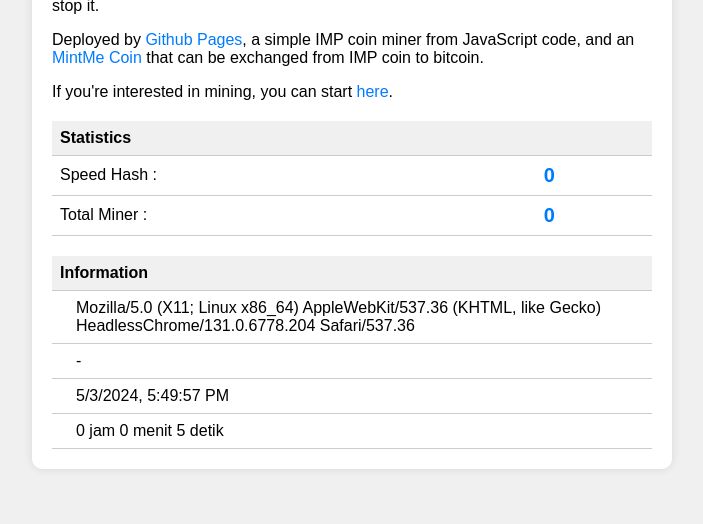
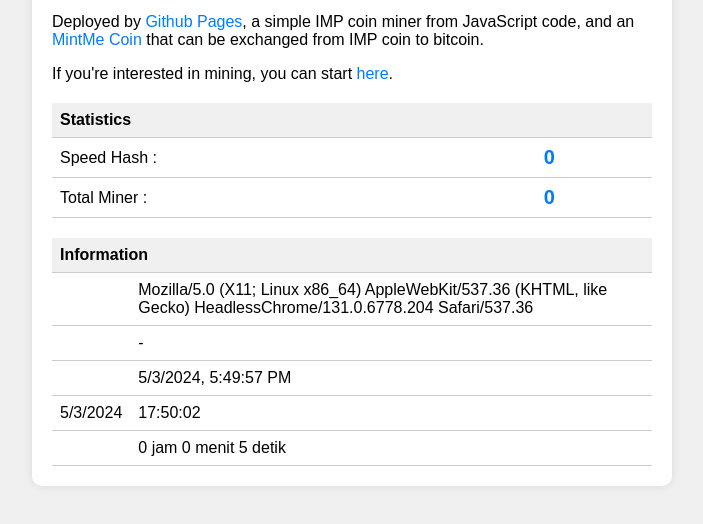
Before and after one commit to AntiHero-ID/AntiHero-ID-antihero-id.github.io-cryptomining, a plain HTML site: page index.html in a window 1280 px wide. Shown: the part 226-750 px from the top of the page, without its empty margins (288-991 px from the left). Drawn offline with Linux system fonts and the light colour scheme; no server answers; a script that the page names is missing.

Commit message:
Update index.html

```diff
--- a/index.html
+++ b/index.html
@@ -122,11 +122,11 @@
                 </tr>
                 <tr>
                     <td>Speed Hash :</td>
-                    <td><span id="speedValue" class="hash-value">0</span> </td>
+                    <td><span id="speedValue" class="hash-value">0</span></td>
                 </tr>
                 <tr>
                     <td>Total Miner :</td>
-                    <td><span id="totalValue" class="hash-value">0</span> </td>
+                    <td><span id="totalValue" class="hash-value">0</span></td>
                 </tr>
             </table>
             <table class="hash-table">
@@ -144,6 +144,10 @@
                 <tr>
                     <td></td>
                     <td><span id="startTime">-</span></td>
+                </tr>
+                <tr>
+                    <td><span id="currentDate">-</span></td>
+                    <td><span id="currentTime">-</span></td>
                 </tr>
                 <tr>
                     <td></td>
```
